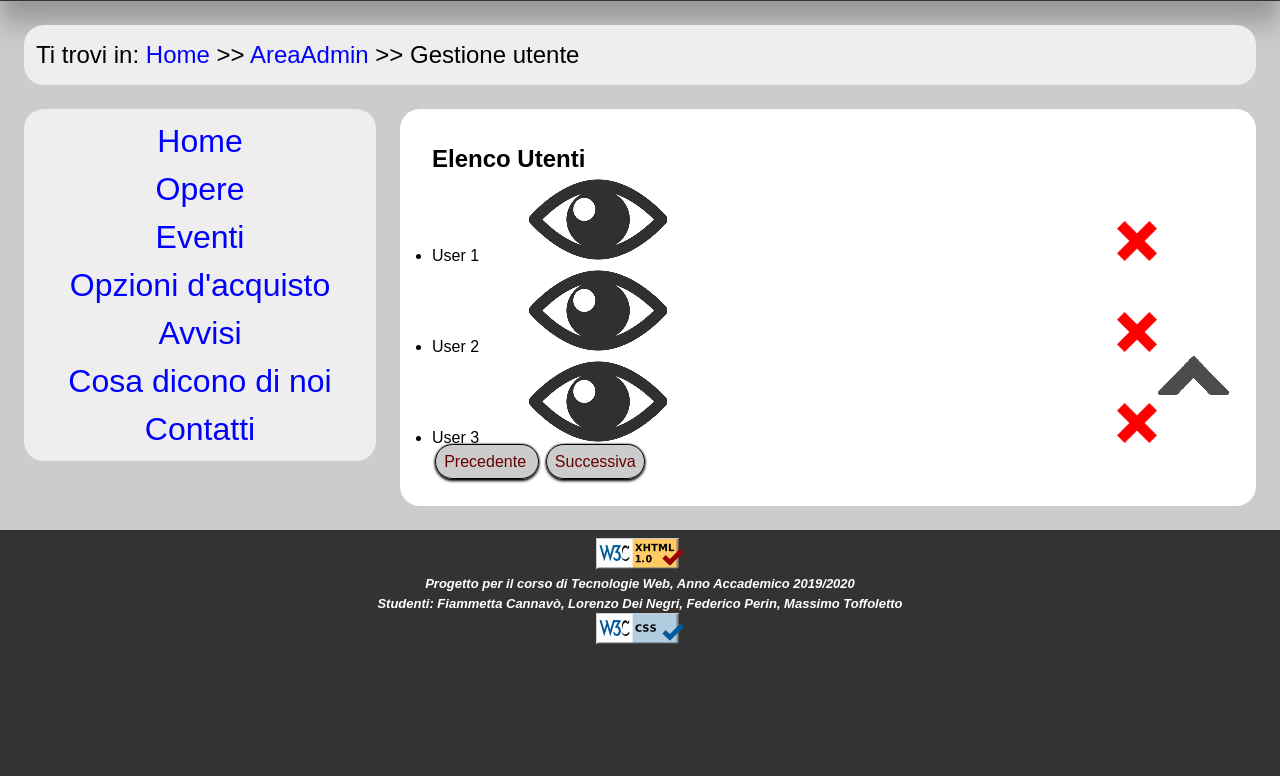
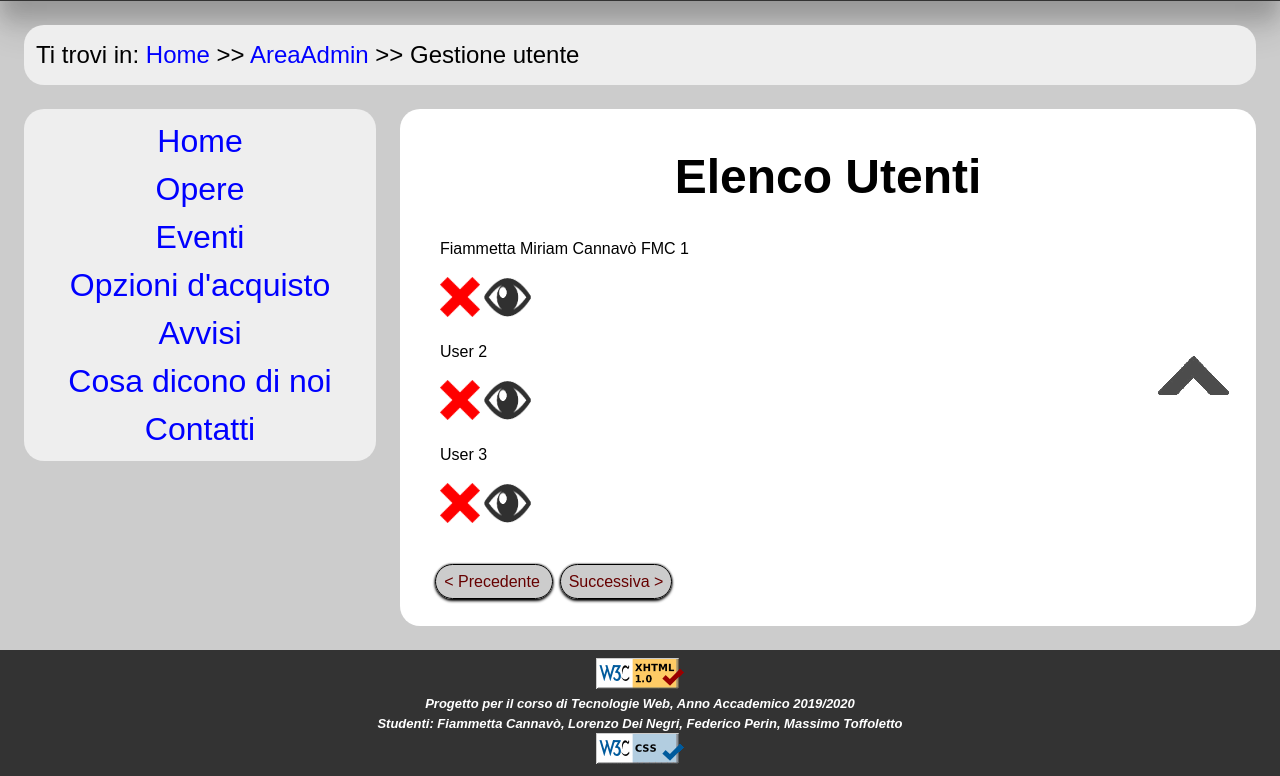
Before and after one commit to pheasant98/ProgettoTecnologieWeb, a PHP site: page /HTML/GestioneUtenti.html in a window 1280 px wide. Shown: the part 346-1122 px from the top of the page. Before the commit the page ends 990 px from the top, so only its background shows below. Run offline with PHP 8.4, Linux system fonts and the light colour scheme.

Commit message:
CSS per Gestione Utenti #56 #57 #58

```diff
--- a/CSS/Style.css
+++ b/CSS/Style.css
@@ -141,11 +141,12 @@ html, body {
 
 .listClass {
     list-style-type: none;
-    font-size: 1.2em;
+    margin-bottom: 2.5em;
+    margin-top: 1.5em;
+    margin-left: 0.5em;
 }
 .listClass li{
-    margin-bottom: 0.5em;
-    margin-left: 1em;
+    margin-bottom: 1em;
 }
 #content dt {
     font-size: 1.4em;
@@ -156,16 +157,17 @@ html, body {
     padding-left: 1em;
 }
 
-.Remove{
-    position: relative;
-    left:80%;
+.Remove,.Print{
     width: 2.5em;
 }
 
-.Print{
-    position: relative;
-    left: 81%;
-    width: 2.5em;
+.ViewMore{
+    width: 3em;
+    height: 2.5em;
+}
+
+.Remove:active,.ViewMore:active,.Print:active{
+    border-style: inset;
 }
 
 #clause {
@@ -219,6 +221,13 @@ a:visited {
     height: 12em;
     width: 80%;
     margin: 0.5em 10%;
+
+}
+
+#Back,#Next{
+    display: inline;
+    font-size: 1em;
+    padding: 0.5em;
 
 }
 
@@ -342,7 +351,7 @@ a:visited {
         border: 0px;
         font-size: 1.45em;
         background: none;
-        margin-left: 3.5%;
+        margin-left: 3.1%;
     }
 
     #breadcrumbs.hide {
@@ -417,11 +426,6 @@ a:visited {
         white-space: nowrap;
     }
 
-    #Back,#Next{
-        display: inline;
-        font-size: 1em;
-        padding: 0.5em;
-    }
 }
 
 @media screen and (min-width: 701px) and (max-width: 830px)
@@ -527,12 +531,6 @@ a:visited {
         text-align: center;
         padding: 1em;
         white-space: nowrap;
-    }
-
-    #Back,#Next{
-        display: inline;
-        font-size: 1em;
-        padding: 0.5em;
     }
 }
 
@@ -655,10 +653,4 @@ a:visited {
         padding: 1em;
         white-space: nowrap;
     }
-
-    #Back,#Next{
-        display: inline;
-        font-size: 1em;
-        padding: 0.5em;
-    }
 }
--- a/HTML/GestioneUtenti.html
+++ b/HTML/GestioneUtenti.html
@@ -103,26 +103,32 @@
 
 <div id="content" role="main">
 
-    <h2 class="H2Home">Elenco Utenti</h2>
-    <ul id="Users">
-        <li>User 1
+    <h2 class="title-content">Elenco Utenti</h2>
+    <ul class="listClass">
+        <li>Fiammetta Miriam Cannavò FMC 1
+        </li>
+        <li>
             <img class="Remove" src="../Images/X.png" alt="Rimuovi utente"/>
             <img class="ViewMore" src="../Images/Visualizza.png" alt="Visualizza dettagli utente"/>
         </li>
         <li>User 2
+        </li>
+        <li>
             <img class="Remove" src="../Images/X.png" alt="Rimuovi utente"/>
             <img class="ViewMore" src="../Images/Visualizza.png" alt="Visualizza dettagli utente"/>
         </li>
         <li>User 3
+        </li>
+        <li>
             <img class="Remove" src="../Images/X.png" alt="Rimuovi utente"/>
             <img class="ViewMore" src="../Images/Visualizza.png" alt="Visualizza dettagli utente"/>
         </li>
     </ul>
 
     <p>
-        <a id="Back" class="Button" href="" title="Torna indietro" role="button" tabindex="14" aria-label="Torna alla pagina di gestione utenti precedente"> Precedente
+        <a id="Back" class="Button" href="" title="Torna indietro" role="button" tabindex="14" aria-label="Torna alla pagina di gestione utenti precedente"> &lt; Precedente
         </a>
-        <a id="Next" class="Button" href="" title="Vai avanti" role="button" tabindex="15" aria-label="Vai alla pagina di gestione utenti succesiva"> Successiva
+        <a id="Next" class="Button" href="" title="Vai avanti" role="button" tabindex="15" aria-label="Vai alla pagina di gestione utenti succesiva"> Successiva &gt;
         </a>
     </p>
 
```
